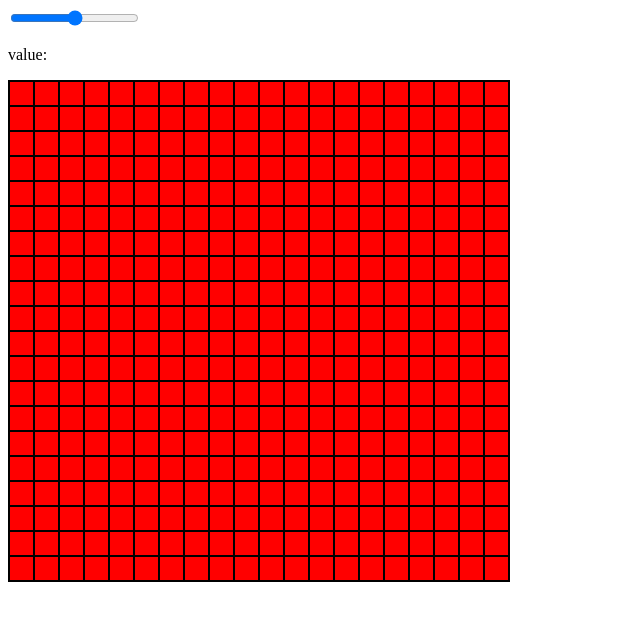
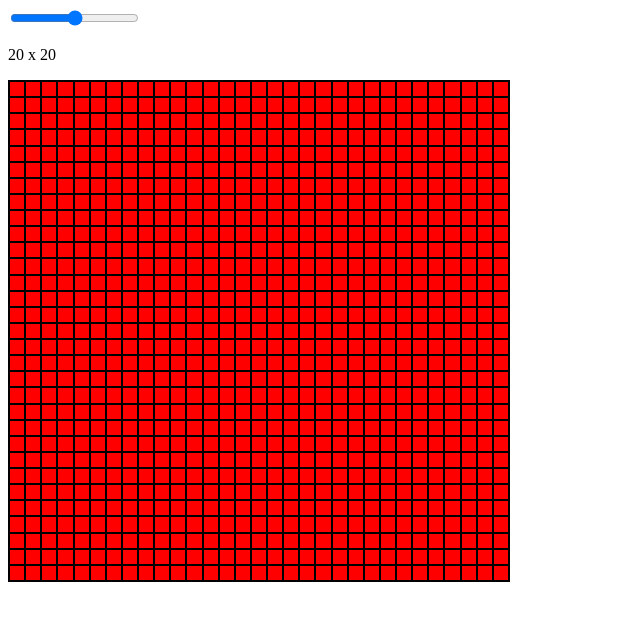
Before and after one commit to Galin-Dermendjiev/etch-a-sketch, a plain HTML site: page index.html in a window 1280 px wide. Shown: the whole page, without its empty margins (0-640 px from the left). Drawn offline with Linux system fonts and the light colour scheme.

Commit message:
Add functionality to change the size of the grid

```diff
--- a/index.html
+++ b/index.html
@@ -8,8 +8,8 @@
 </head>
 <body>
 
-    <input name="size" type="range" min="2" max="60" class="sizeInput">
-    <p class="textP">value: </p>
+    <input name="size" type="range" min="2" max="60" class="scroll">
+    <p class="textSize">value:</p>
     <div id="container-id" class="container">
 
     </div>
--- a/script.js
+++ b/script.js
@@ -1,11 +1,31 @@
 window.onload = () => {
-    makeGrid(size)
+    initialize(size)
 }
 
 let size = 20;
 
 const divContainer = document.querySelector('.container')
+const scrollbar = document.querySelector('.scroll')
+const textSize = document.querySelector('.textSize')
 
+
+scrollbar.onmousemove = () => changeSizeText(scrollbar.value)
+scrollbar.onchange = (value) => initialize(scrollbar.value)
+
+function changeSize(newValue) {
+  size = newValue
+}
+
+function initialize(value) {
+  clearGrid()
+  changeSize(value)
+  changeSizeText()
+  makeGrid(scrollbar.value)
+}
+
+function changeSizeText(){
+    textSize.innerHTML = size + ' x ' + size;
+}
 
 function makeGrid(size) {
     divContainer.style.gridTemplateColumns = `repeat(${size}, 1fr)`
@@ -19,3 +39,7 @@ function makeGrid(size) {
     }
 
 }
+
+function clearGrid(){
+    divContainer.innerHTML = ''
+}
```
